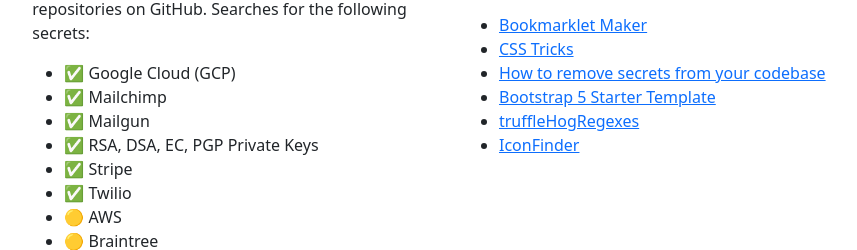
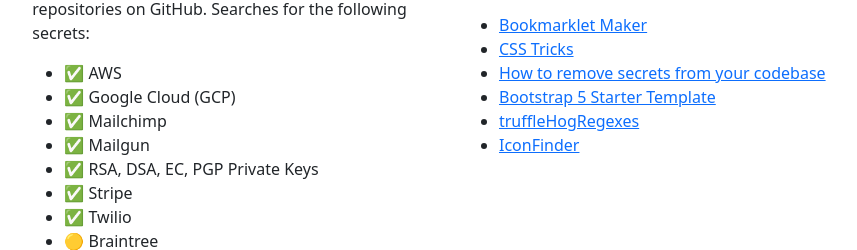
Before and after one commit to sourcegraph-community/no-secrets, a plain HTML site: page index.html in a window 1280 px wide. Shown: the part 541-791 px from the top of the page, without its empty margins (197-1054 px from the left). Drawn offline with nearby package versions, Linux system fonts and the light colour scheme.

Commit message:
Update README
Signed-off-by: Justin Dorfman <justindorfman@gmail.com>

```diff
--- a/index.html
+++ b/index.html
@@ -37,13 +37,13 @@
               <h2>Peace of Mind</h2>
               <p>Find potentially sensitive files pushed to public repositories on GitHub. Searches for the following secrets:</p>
               <ul class="icon-list">
+                <li>✅ AWS</li>
                 <li>✅ Google Cloud (GCP)</li>
                 <li>✅ Mailchimp</li>
                 <li>✅ Mailgun</li>
                 <li>✅ RSA, DSA, EC, PGP Private Keys</li>
                 <li>✅ Stripe</li>
                 <li>✅ Twilio</li>
-                <li>🟡 AWS</li>
                 <li>🟡 Braintree</li>
                 <li>🟡 Facebook</li>
                 <li>🟡 GitHub</li>
```
Also changed, not shown: 1 other file.
